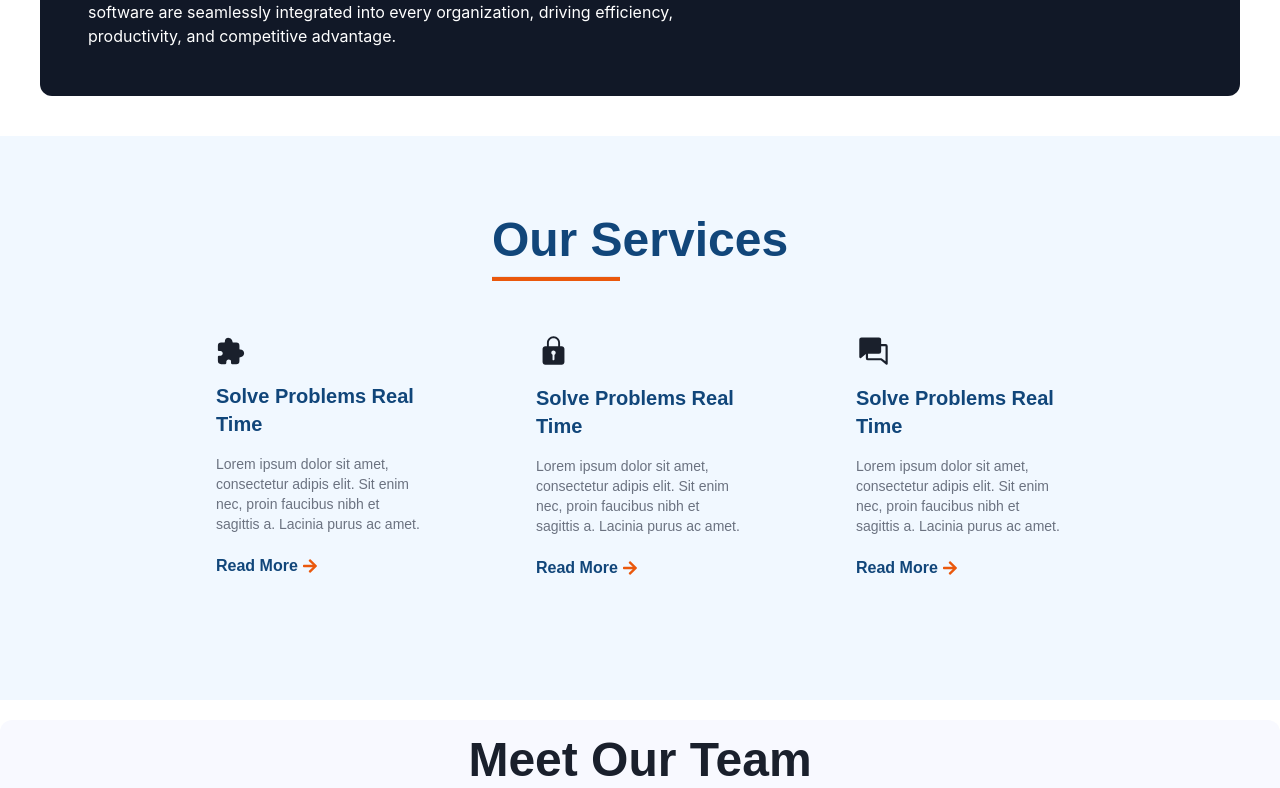
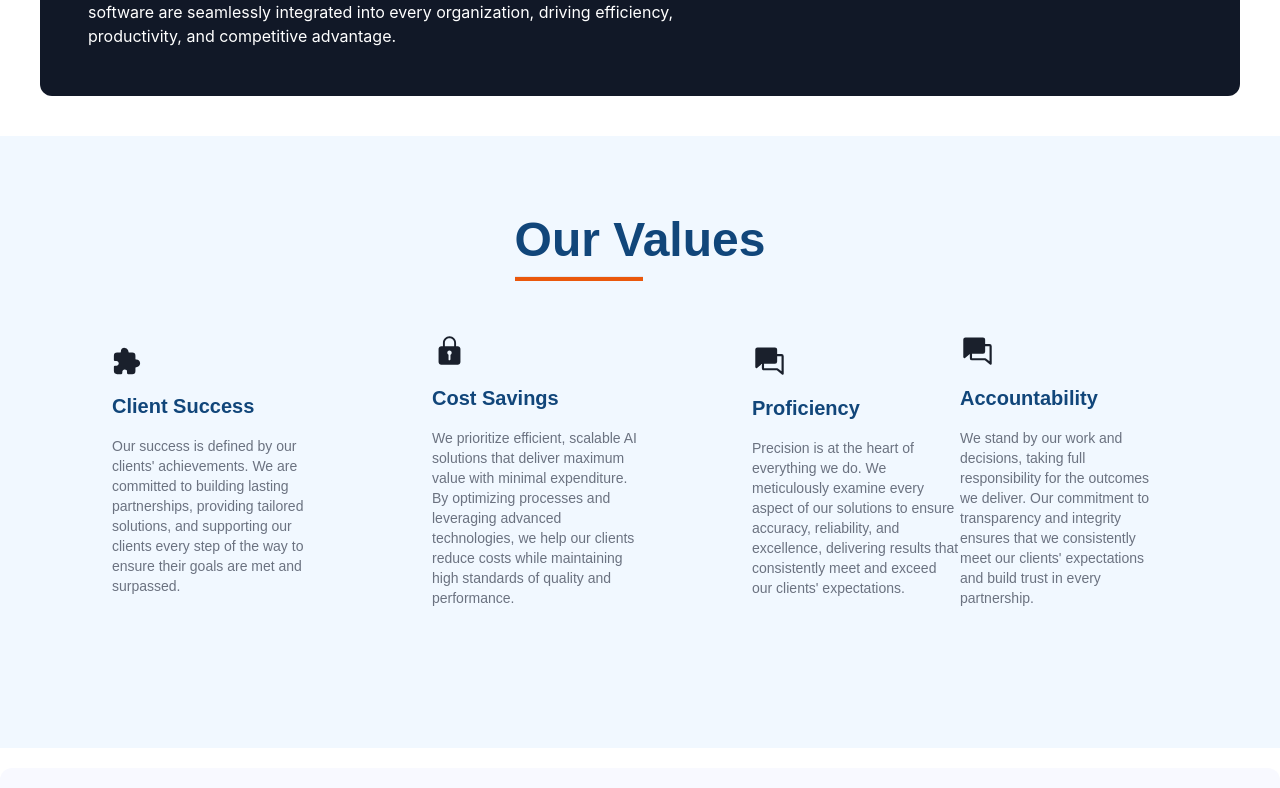
Before and after one commit to axia-ai/axia-ai-website, a React (Vite) app: page /aboutUs in a window 1280 px wide. Shown: the part 1020-1808 px from the top of the page. Built offline with nearby package versions, Linux system fonts and the light colour scheme.

Commit message:
updated content

```diff
--- /dev/null
+++ b/src/Components/AboutUsSection/OurValues.jsx
@@ -0,0 +1,62 @@
+import React from 'react'
+import { IoExtensionPuzzle } from "react-icons/io5";
+import { IoIosLock } from "react-icons/io";
+import { PiChatsFill } from "react-icons/pi";
+import { FaArrowRight } from "react-icons/fa";
+
+
+const OurValues = () => {
+  return (
+    <>
+        <div className='flex justify-center items-center my-5 bg-AboutUs_LightBlue flex-col'>
+            <div className='flex flex-col items-start mb-8 justify-center px-10 pt-20'>
+                <h1 className='font-poppins text-start text-5xl font-bold text-AboutUs_text max-md:text-4xl'>Our Values</h1>
+                <hr className='w-32 mt-3 h-1 bg-orange-600 max-md:mt-1 max-md:w-24' />
+
+            </div>
+            <div className='flex justify-between items-center pl-20 pr-20 pb-20 m-5 max-md:flex-col '>
+                <div className='flex flex-col justify-center items-start w-52 '>
+                    <IoExtensionPuzzle  size="30" />
+                    <p className='font-poppins text-xl text-AboutUs_text font-bold my-4'>Client Success</p>
+                    <p className='font-poppins text-sm text-gray-500 '>Our success is defined by our clients' achievements. We are committed to building lasting partnerships, providing tailored solutions, and supporting our clients every step of the way to ensure their goals are met and surpassed.</p>
+                    <div className='my-5 flex'>
+                    {/* <button className='font-poppins font-bold text-base text-AboutUs_text'>Read More</button>
+                    <FaArrowRight className='mx-1 mt-1 text-orange-600' /> */}
+                    </div>
+
+                </div>
+                <div className='flex flex-col justify-center items-start w-52 mx-28 max-md:my-14'>
+                    <IoIosLock size="35"/>
+                    <p className='font-poppins text-xl font-bold text-AboutUs_text my-4'>Cost Savings</p>
+                    <p className='font-poppins text-sm   text-gray-500 '>We prioritize efficient, scalable AI solutions that deliver maximum value with minimal expenditure. By optimizing processes and leveraging advanced technologies, we help our clients reduce costs while maintaining high standards of quality and performance.</p>
+                    <div className='my-5 flex'>
+                    {/* <button className='font-poppins font-bold text-base text-AboutUs_text'>Read More</button>
+                    <FaArrowRight className='mx-1 mt-1 text-orange-600' /> */}
+                    </div>
+                </div>
+                <div className='flex flex-col justify-center items-start w-52'>
+                    <PiChatsFill size="35"/>
+                    <p className='font-poppins text-xl font-bold text-AboutUs_text my-4'>Proficiency</p>
+                    <p className='font-poppins text-sm  text-gray-500 '>Precision is at the heart of everything we do. We meticulously examine every aspect of our solutions to ensure accuracy, reliability, and excellence, delivering results that consistently meet and exceed our clients' expectations.</p>
+                    <div className='my-5 flex'>
+                    {/* <button className='font-poppins font-bold text-base text-AboutUs_text'>Read More</button>
+                    <FaArrowRight className='mx-1 mt-1 text-orange-600' /> */}
+                    </div>
+                </div>
+                <div className='flex flex-col justify-center items-start w-52'>
+                    <PiChatsFill size="35"/>
+                    <p className='font-poppins text-xl font-bold text-AboutUs_text my-4'>Accountability</p>
+                    <p className='font-poppins text-sm  text-gray-500 '>We stand by our work and decisions, taking full responsibility for the outcomes we deliver. Our commitment to transparency and integrity ensures that we consistently meet our clients' expectations and build trust in every partnership.</p>
+                    <div className='my-5 flex'>
+                    {/* <button className='font-poppins font-bold text-base text-AboutUs_text'>Read More</button>
+                    <FaArrowRight className='mx-1 mt-1 text-orange-600' /> */}
+                    </div>
+                </div>
+            </div>
+
+        </div>
+    </>
+  )
+}
+
+export default OurValues
--- a/src/Components/AboutUsSection/Our_Services.jsx
+++ /dev/null
@@ -1,53 +0,0 @@
-import React from 'react'
-import { IoExtensionPuzzle } from "react-icons/io5";
-import { IoIosLock } from "react-icons/io";
-import { PiChatsFill } from "react-icons/pi";
-import { FaArrowRight } from "react-icons/fa";
-
-
-const Our_Services = () => {
-  return (
-    <>
-        <div className='flex justify-center items-center my-5 bg-AboutUs_LightBlue flex-col'>
-            <div className='flex flex-col items-start mb-8 justify-center px-10 pt-20'>
-                <h1 className='font-poppins text-start text-5xl font-bold text-AboutUs_text max-md:text-4xl'>Our Services</h1>
-                <hr className='w-32 mt-3 h-1 bg-orange-600 max-md:mt-1 max-md:w-24' />
-
-            </div>
-            <div className='flex justify-between items-center pl-20 pr-20 pb-20 m-5 max-md:flex-col '>
-                <div className='flex flex-col justify-center items-start w-52 '>
-                    <IoExtensionPuzzle  size="30" />
-                    <p className='font-poppins text-xl text-AboutUs_text font-bold my-4'>Solve Problems Real Time</p>
-                    <p className='font-poppins text-sm text-gray-500 '>Lorem ipsum dolor sit amet, consectetur adipis elit. Sit enim nec, proin faucibus nibh et sagittis a. Lacinia purus ac amet.</p>
-                    <div className='my-5 flex'>
-                    <button className='font-poppins font-bold text-base text-AboutUs_text'>Read More</button>
-                    <FaArrowRight className='mx-1 mt-1 text-orange-600' />
-                    </div>
-
-                </div>
-                <div className='flex flex-col justify-center items-start w-52 mx-28 max-md:my-14'>
-                    <IoIosLock size="35"/>
-                    <p className='font-poppins text-xl font-bold text-AboutUs_text my-4'>Solve Problems Real Time</p>
-                    <p className='font-poppins text-sm   text-gray-500 '>Lorem ipsum dolor sit amet, consectetur adipis elit. Sit enim nec, proin faucibus nibh et sagittis a. Lacinia purus ac amet.</p>
-                    <div className='my-5 flex'>
-                    <button className='font-poppins font-bold text-base text-AboutUs_text'>Read More</button>
-                    <FaArrowRight className='mx-1 mt-1 text-orange-600' />
-                    </div>
-                </div>
-                <div className='flex flex-col justify-center items-start w-52'>
-                    <PiChatsFill size="35"/>
-                    <p className='font-poppins text-xl font-bold text-AboutUs_text my-4'>Solve Problems Real Time</p>
-                    <p className='font-poppins text-sm  text-gray-500 '>Lorem ipsum dolor sit amet, consectetur adipis elit. Sit enim nec, proin faucibus nibh et sagittis a. Lacinia purus ac amet.</p>
-                    <div className='my-5 flex'>
-                    <button className='font-poppins font-bold text-base text-AboutUs_text'>Read More</button>
-                    <FaArrowRight className='mx-1 mt-1 text-orange-600' />
-                    </div>
-                </div>
-            </div>
-
-        </div>
-    </>
-  )
-}
-
-export default Our_Services
--- a/src/Components/ContactUsComponents/ContactUsForm.jsx
+++ b/src/Components/ContactUsComponents/ContactUsForm.jsx
@@ -62,13 +62,29 @@ function ContactUsForm() {
             id="html"
             name="fav_language"
             value="HTML"
-          />  <label for="html">General Enquiry</label>
-            <input
+          />
+          <label for="html">General Inquiry</label>
+           <input
             type="radio"
             id="css"
             name="fav_language"
             value="CSS"
-          />  <label for="css">Feedback</label> {" "}
+          />
+          <label for="html">Project Discussion</label>
+           <input
+            type="radio"
+            id="css"
+            name="fav_language"
+            value="CSS"
+          />
+          <label for="html">Careers</label>
+           <input
+            type="radio"
+            id="css"
+            name="fav_language"
+            value="CSS"
+          />
+          <label for="css">Feedback</label>
           <input
             type="radio"
             id="javascript"
--- a/src/Components/Footer/Footer.jsx
+++ b/src/Components/Footer/Footer.jsx
@@ -94,7 +94,7 @@ export default function Footer() {
               </li>
             </ul>
           </div>
-          <div className="m-6 flex flex-col md:ml-10">
+          {/* <div className="m-6 flex flex-col md:ml-10">
             <h3 className="font-bold text-lg mb-4">Industries</h3>
             <ul className="space-y-2">
             <li>
@@ -123,7 +123,7 @@ export default function Footer() {
                 </a>
               </li>
             </ul>
-          </div>
+          </div> */}
           <div className="m-6 flex flex-col md:ml-10">
             <h3 className="font-bold text-lg mb-4">Support</h3>
             <ul className="space-y-2">
--- a/src/Components/IndustriesSection/IndustriesCards.jsx
+++ b/src/Components/IndustriesSection/IndustriesCards.jsx
@@ -7,9 +7,10 @@ function IndustriesPage() {
   return (
     <PinkBackgroundComponent>
       <div className="text-center mb-10">
-        <h1 className="text-4xl font-bold mt-2">AI-Driven Solutions that feel like they are from the Future</h1>
+        <h1 className="text-4xl font-bold mt-2">
+        Future-Ready AI Solutions That Feel Ahead of Their Time</h1>
         <p className="text-gray-600 mt-4 max-w-2xl mx-auto text-sm sm:text-lg">
-          Powerful, self-serve product and growth analytics to help you convert, engage, and retain more users. Trusted by over 4,000 startups.
+        We believe bold actions shape the future by giving a competitive edge. Leading with ambition demands the courage to embrace change. And while doing the right thing is often challenging, it is always worthwhile.
         </p>
       </div>
       <div className="grid grid-cols-1 md:grid-cols-2 lg:grid-cols-3 gap-8 max-w-6xl" >
--- a/src/Components/Pages/AboutUsPage.jsx
+++ b/src/Components/Pages/AboutUsPage.jsx
@@ -2,7 +2,7 @@ import React from "react";
 import Layout from "../Layout/Layout";
 import AboutUsValues from "../AboutUsSection/AboutUsValues";
 import Teams from "../Teams/Teams";
-import Our_Services from "../AboutUsSection/Our_Services";
+import OurValues from "../AboutUsSection/OurValues";
 import AboutUsPartners from "../AboutUsSection/AboutUsPartners";
 import AboutUsTestimonials from "../AboutUsSection/AboutUsTestimonials";
 
@@ -15,7 +15,7 @@ function AboutUs() {
       }
     >
       <AboutUsValues />
-      <Our_Services />
+      <OurValues />
       <Teams />
       <AboutUsPartners />
       <AboutUsTestimonials />
```
Also changed, not shown: src/Components/ContactUsComponents/ContactUsInformation.jsx (+7 -7 lines).
